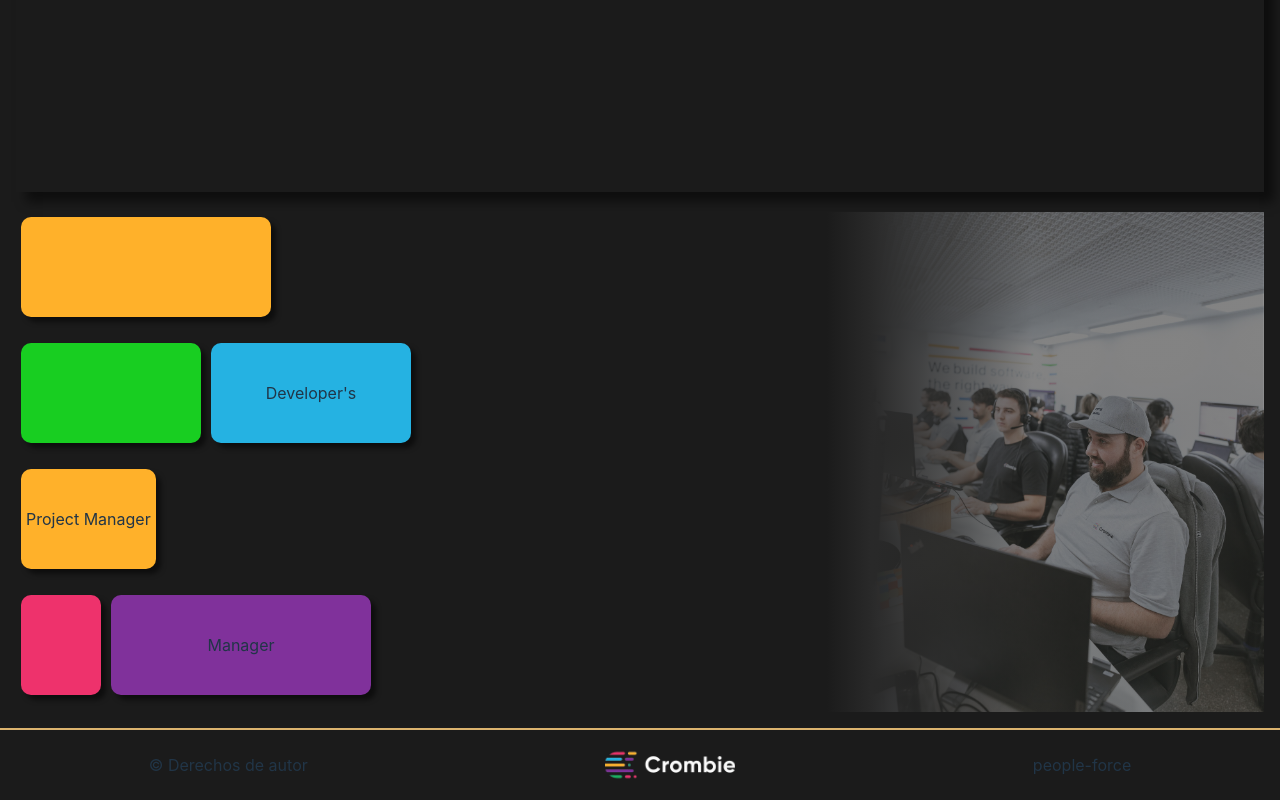
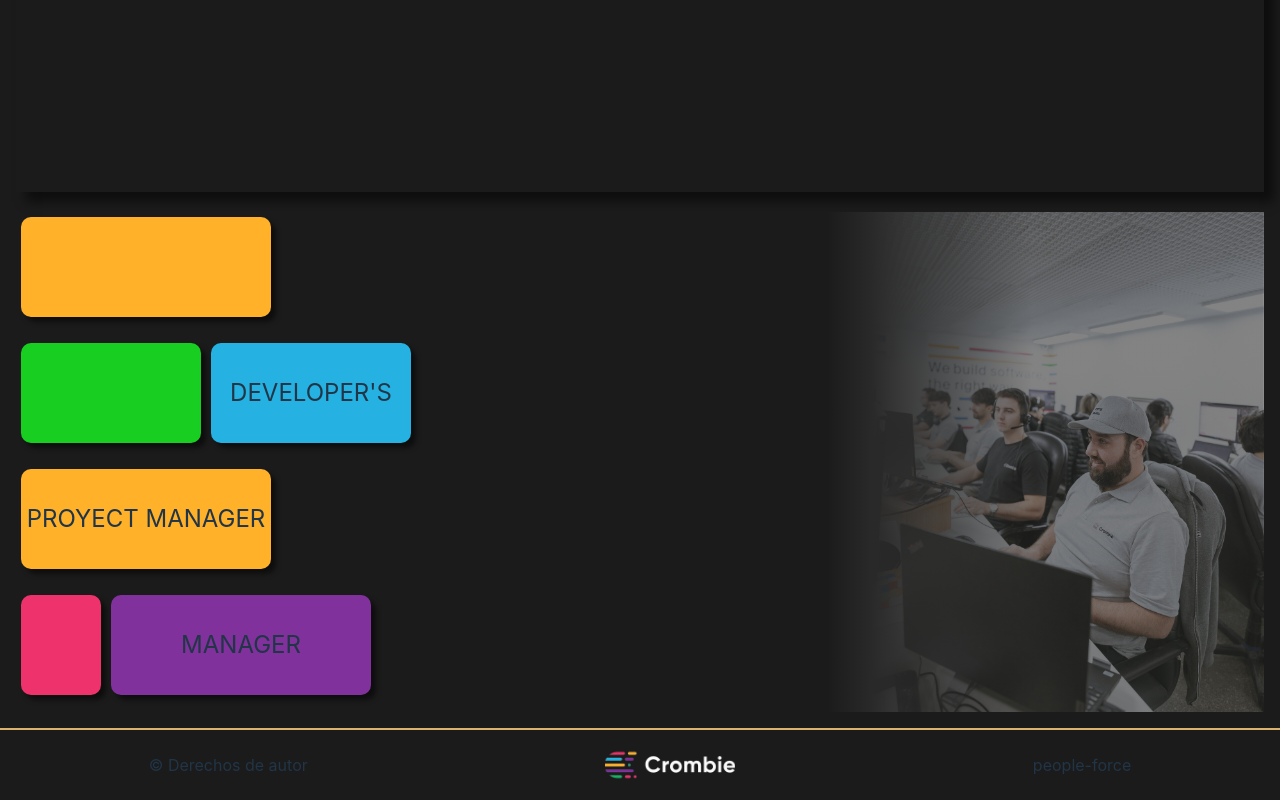
Before and after one commit to AndresSilva12/Home-React, a React (Vite) app: page / in a window 1280 px wide. Shown: the part 608-1408 px from the top of the page. Built offline with nearby package versions, Linux system fonts and the light colour scheme.

Commit message:
Cambio de las tarjetas

```diff
--- a/src/components/MainContent.css
+++ b/src/components/MainContent.css
@@ -72,6 +72,7 @@
 
         .card h3{
             margin: 5px;
+            font-size: 1.5rem;
         }
 
         .row-cards{/*Estilo para varias tarjetas en una fila*/
@@ -95,6 +96,10 @@
             align-items: center;
             text-align: center;
             height: 100%;
+
+        }
+        .card-content p{ /*espacio en el parrafo de la tarjeta*/
+            padding: 0 12px 0 12px;
         }
 
         .card-deco{ /*Tarjetas decorativas sin ninguna funcion*/
@@ -121,9 +126,6 @@
                 width: 80px;
             }
 
-        .pm{
-            width: auto;
-        }
 
         .pm:hover{
             filter: drop-shadow(0 0 0.5em #ffb12a);
@@ -156,6 +158,7 @@
             display: flex;
             justify-content: center;
             align-items: center;
+            color: white;
         }
 
         .boton-ingresar:hover{
--- a/src/components/MainContent.jsx
+++ b/src/components/MainContent.jsx
@@ -22,9 +22,9 @@ const MainContent = () => {
                         <div class="card-green card-deco"></div>
 
                         <div class="card dev">
-                            <h3>Developer's</h3>
+                            <h3>DEVELOPER'S</h3>
                             <div class="card-content">
-                                <p>Lorem ipsum dolor, sit amet consectetur adipisicing elit. Eaque eveniet exercitationem expedita et aliquid voluptates.</p>
+                                <p>Si sos parte del equipo de colaboradores en Atlas podes ver toda la informacion sobre tu trabajo, tu rendimento y puntos de mejora en crombie.</p>
                                 <a href="#" class="boton-ingresar">Ingresar</a>
                             </div>
                         </div>
@@ -32,9 +32,9 @@ const MainContent = () => {
                     </div>
 
                     <div class="card card-yellow pm">
-                        <h3>Project Manager</h3>
+                        <h3>PROYECT MANAGER</h3>
                         <div class="card-content">
-                            <p>Lorem ipsum dolor, sit amet consectetur adipisicing elit. Eaque eveniet exercitationem expedita et aliquid voluptates.</p>
+                            <p>Si sos parte del equipo de proyect manager en atlas podrás ver la planificacion y toda la informacion  del rendimiento y puntos de mejora de tus equipos.</p>
                             <a href="#" class="boton-ingresar">Ingresar</a>
                         </div>
                     </div>
@@ -44,9 +44,9 @@ const MainContent = () => {
                         <div class="card-pink card-deco"></div>
 
                         <div class="card manager">
-                            <h3>Manager</h3>
+                            <h3>MANAGER</h3>
                             <div class="card-content">
-                                <p>Lorem ipsum dolor, sit amet consectetur adipisicing elit. Eaque eveniet exercitationem expedita et aliquid voluptates.</p>
+                                <p>Si sos manager, en Atlas podes encontrar toda la informacion sobre el rendimiento y puntos de mejora del area de producción.</p>
                                 <a href="#" class="boton-ingresar">Ingresar</a>
                             </div>
                         </div>
```
